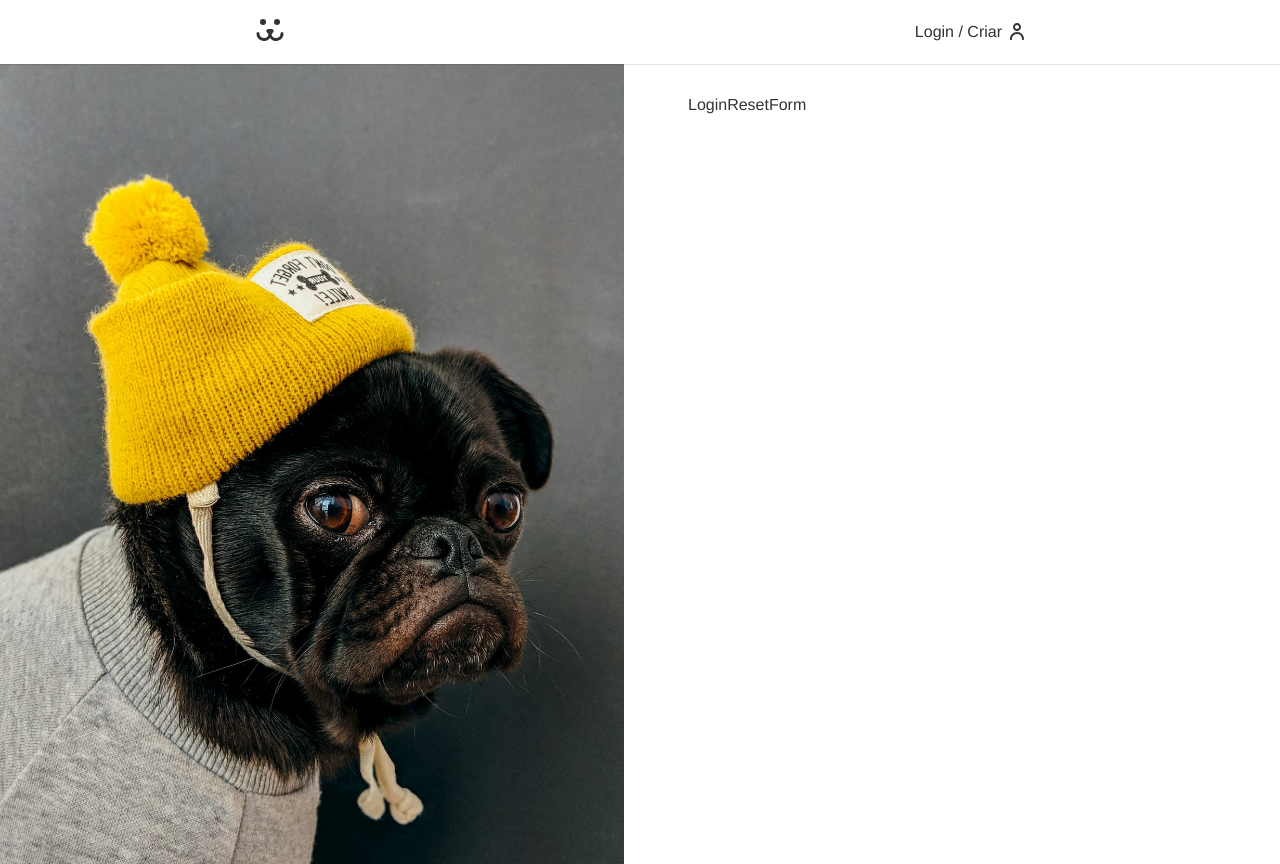
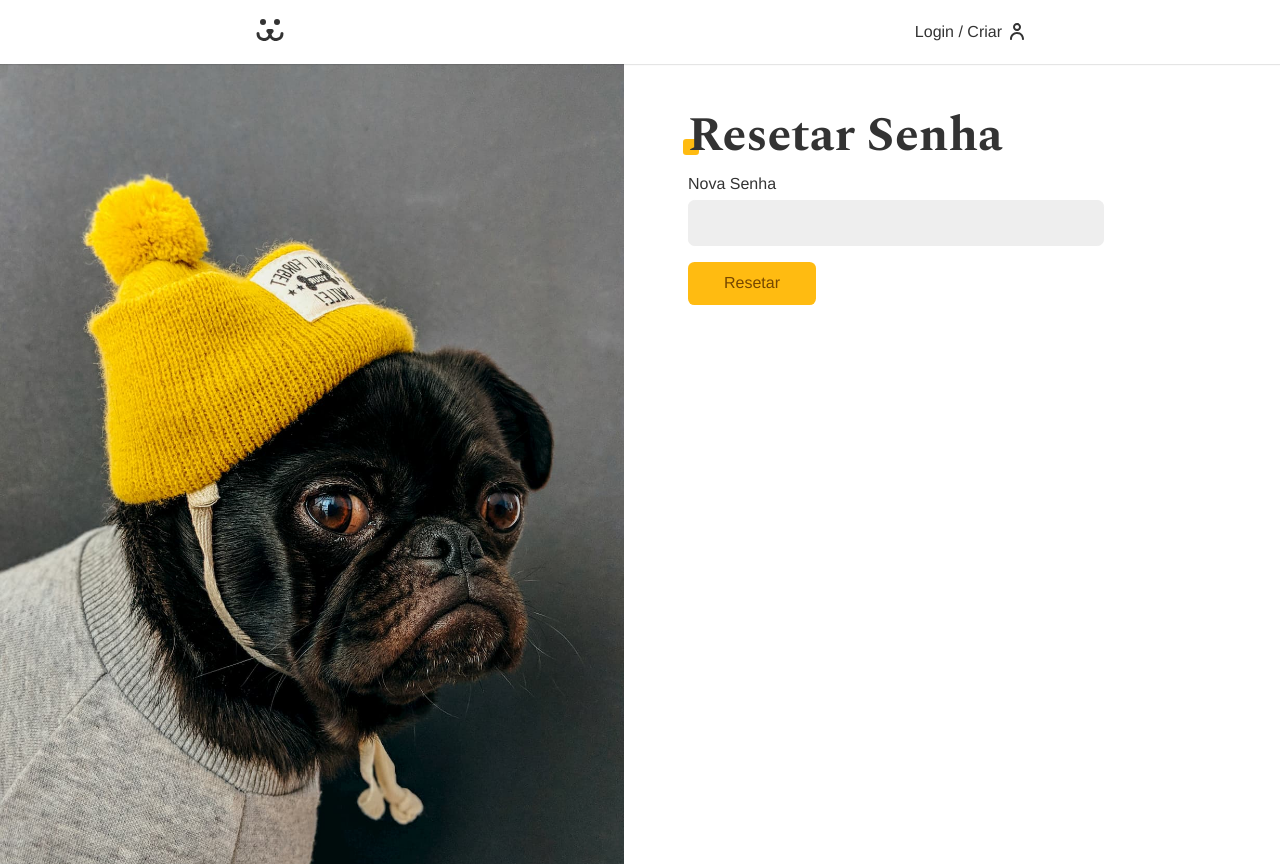
Before and after one commit to ManoelReisDev/dogs-react, a React (Vite) app: page /login/resetar in a window 1280 px wide. Built offline with nearby package versions, Linux system fonts and the light colour scheme.

Commit message:
feat: create password recovery and reset  page

```diff
--- a/src/Components/Login/LoginForm.jsx
+++ b/src/Components/Login/LoginForm.jsx
@@ -26,7 +26,7 @@
       <h1 className="title">Login</h1>
       <form className={styles.form} onSubmit={handleSubmit}>
         <Input label="Usuário" type="text" name="username" {...username} />
-        <Input label="Senha" type="text" name="password" {...password} />
+        <Input label="Senha" type="password" name="password" {...password} />
         {loading ? (
           <Button disabled>Carregando...</Button>
         ) : (
--- a/src/Components/Login/LoginRecoveryForm.jsx
+++ b/src/Components/Login/LoginRecoveryForm.jsx
@@ -1,7 +1,42 @@
+import Input from "../Forms/Input";
+import Button from "../Forms/Button";
+import useForm from "../../Hooks/useForm";
+import useFetch from "../../Hooks/useFetch";
+import { passwordLostPost } from "../../api";
+import Error from "../Errors/Error";
+
 const LoginRecoveryForm = () => {
+  const login = useForm();
+  const { data, error, loading, request } = useFetch();
+
+  async function handleSubmit(event) {
+    event.preventDefault();
+    if (login.validate()) {
+      const { url, options } = passwordLostPost({
+        login: login.value,
+        url: window.location.href.replace("perdeu", "resetar"),
+      });
+      await request(url, options);
+    }
+  }
+
   return (
-    <div>LoginRecoveryForm</div>
-  )
-}
+    <section>
+      <h1 className="title">Recuperar Senha</h1>
+      <form onSubmit={handleSubmit}>
+        <Input label="Email / Usuário" type="text" name="email" {...login} />
+        {loading ? (
+          <Button disabled>Enviando...</Button>
+        ) : (
+          <Button>Enviar Email</Button>
+        )}
+        {error && <Error error={error} />}
+        {data && (
+          <p style={{ color: "#4c1", marginTop: '1rem' }}>Email enviado com sucesso!</p>
+        )}
+      </form>
+    </section>
+  );
+};
 
 export default LoginRecoveryForm;
--- a/src/Components/Login/LoginResetForm.jsx
+++ b/src/Components/Login/LoginResetForm.jsx
@@ -1,7 +1,59 @@
+import { useState, useEffect } from "react";
+import Input from "../Forms/Input";
+import Button from "../Forms/Button";
+import useForm from "../../Hooks/useForm";
+import useFetch from "../../Hooks/useFetch";
+import { useNavigate } from "react-router-dom";
+import { passwordResetPost } from "../../api";
+
 const LoginResetForm = () => {
+  const [login, setLogin] = useState("");
+  const [key, setKey] = useState("");
+  const password = useForm("password");
+  const { error, loading, request} = useFetch();
+  const navigate = useNavigate();
+
+
+  async function handleSubmit(event) {
+    event.preventDefault();
+    if (password.validate()) {
+      const { url, options } = passwordResetPost({
+        login,
+        key,
+        password: password.value,
+      });
+      const { response } = await request(url, options);
+      if (response.ok) navigate("/login");
+    }
+  }
+
+  useEffect(() => {
+    const params = new URLSearchParams(window.location.search);
+    const key = params.get("key");
+    const login = params.get("login");
+    if (key) setKey(key);
+    if (login) setLogin(login);
+  }, []);
+
   return (
-    <div>LoginResetForm</div>
-  )
-}
+    <div>
+      <form onSubmit={handleSubmit}>
+        <h1 className="title">Resetar Senha</h1>
+        <Input
+          label="Nova Senha"
+          type="password"
+          name="password"
+          {...password}
+        />
+        {loading ? (
+          <Button disabled>Resetando...</Button>
+        ) : (
+          <Button>Resetar</Button>
+        )}
+      </form>
+      {error && <Error error={error} />}
+    </div>
+  );
+};
 
 export default LoginResetForm;
--- a/src/api.js
+++ b/src/api.js
@@ -110,3 +110,31 @@
     },
   };
 }
+
+export function passwordLostPost(body) {
+  return {
+    url: `${API_URL}/api/password/lost`,
+    options: {
+      method: "POST",
+      chace: "no-store",
+      headers: {
+        "Content-Type": "application/json",
+      },
+      body: JSON.stringify(body),
+    },
+  };
+}
+
+export function passwordResetPost(body) {
+  return {
+    url: `${API_URL}/api/password/reset`,
+    options: {
+      method: "POST",
+      chace: "no-store",
+      headers: {
+        "Content-Type": "application/json",
+      },
+      body: JSON.stringify(body),
+    },
+  };
+}
```
